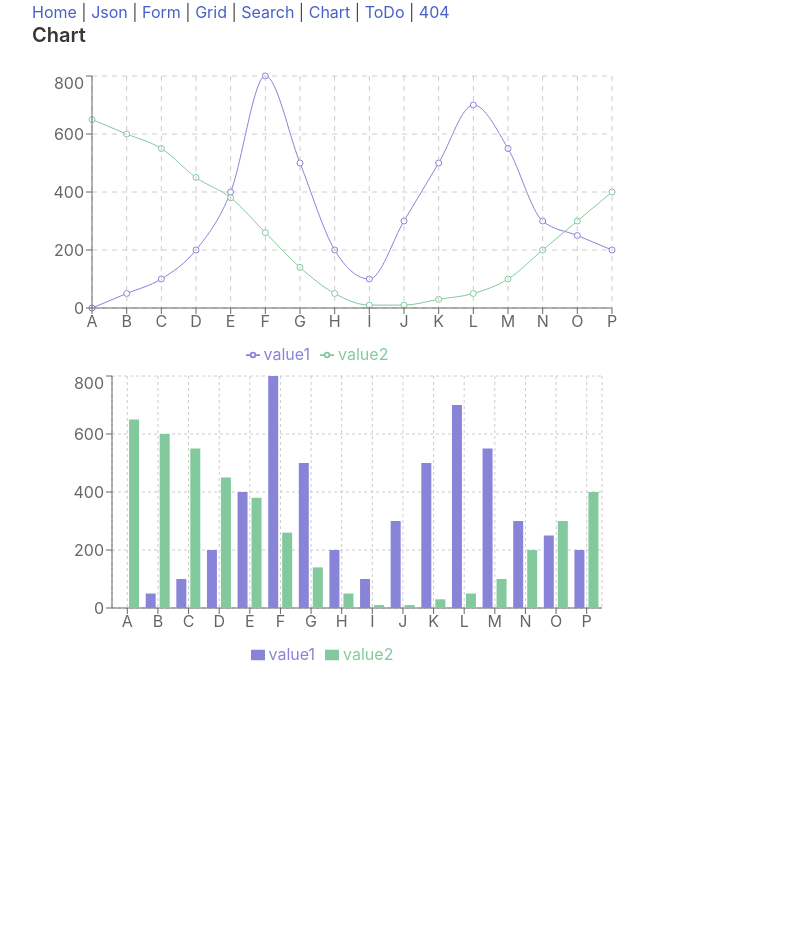
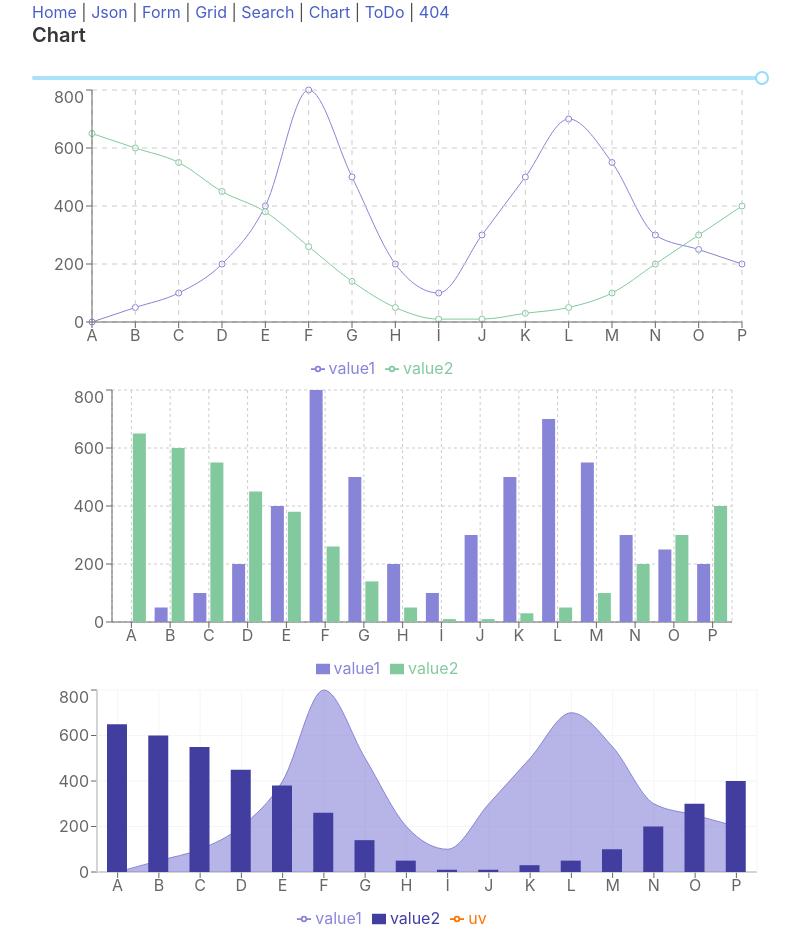
Before and after one commit to wtetsu/web-frontend-starter, a Next.js app: page /chart in a window 1280 px wide. Before the commit this address had no page. Shown: the part 48-1000 px from the top of the page, without its empty margins (32-832 px from the left). Built offline with nearby package versions, Linux system fonts and the light colour scheme.

Commit message:
Improve chart example

```diff
--- a/package.json
+++ b/package.json
@@ -21,6 +21,7 @@
     "immer": "^9.0.5",
     "localforage": "^1.10.0",
     "next": "11.0.1",
+    "rc-slider": "^9.7.2",
     "react": "17.0.2",
     "react-datepicker": "^4.2.1",
     "react-dom": "17.0.2",
--- a/pages/chart.tsx
+++ b/pages/chart.tsx
@@ -1,7 +1,11 @@
 import React, { useReducer, useEffect } from "react";
+import Slider from "rc-slider";
 import immer from "immer";
+import "rc-slider/assets/index.css";
 
 import {
+  ComposedChart,
+  Area,
   LineChart,
   Line,
   CartesianGrid,
@@ -21,18 +25,28 @@ import { Header } from "../components/Header";
 
 type State = {
   records: Object[];
+  rate: number;
 };
 
-type Action = {
-  type: "records";
-  value: any;
-};
+type Action =
+  | {
+      type: "records";
+      value: any;
+    }
+  | {
+      type: "rate";
+      value: number;
+    };
 
 const reducer = (state: State, action: Action): State => {
   switch (action.type) {
     case "records":
       return immer(state, (d) => {
         d.records = action.value;
+      });
+    case "rate":
+      return immer(state, (d) => {
+        d.rate = action.value;
       });
     default:
       throw new Error("Unexpected action.type:" + action.type);
@@ -42,6 +56,7 @@ const reducer = (state: State, action: Action): State => {
 const Chart = () => {
   const initialState: State = {
     records: [],
+    rate: 100,
   };
   const [state, dispatch] = useReducer(reducer, initialState);
 
@@ -61,18 +76,21 @@ const Chart = () => {
       <Header />
       <div className="content">
         <h1 className="subtitle is-5">Chart</h1>
-        <LineChart width={600} height={300} data={state.records} margin={{ top: 5, right: 20, bottom: 5, left: 0 }}>
+
+        <Slider value={state.rate} onChange={(value) => dispatch({ type: "rate", value })} />
+
+        <LineChart width={730} height={300} data={state.records} margin={{ top: 5, right: 20, bottom: 5, left: 0 }}>
           <Line type="monotone" dataKey="value1" stroke="#8884d8" />
           <Line type="monotone" dataKey="value2" stroke="#82ca9d" />
           <CartesianGrid stroke="#ccc" strokeDasharray="5 5" />
           <XAxis dataKey="name" />
-          <YAxis />
+          <YAxis domain={[0, (dataMax) => (dataMax * state.rate) / 100]} />
           <Tooltip />
           <Legend />
         </LineChart>
 
         <BarChart
-          width={600}
+          width={730}
           height={300}
           data={state.records}
           margin={{
@@ -84,21 +102,23 @@ const Chart = () => {
         >
           <CartesianGrid strokeDasharray="3 3" />
           <XAxis dataKey="name" />
-          <YAxis />
+          <YAxis domain={[0, (dataMax) => (dataMax * state.rate) / 100]} />
           <Tooltip />
           <Legend />
           <Bar dataKey="value1" fill="#8884d8" />
           <Bar dataKey="value2" fill="#82ca9d" />
         </BarChart>
 
-        <PieChart width={600} height={400}>
-          <Pie dataKey="uv" isAnimationActive={false} data={state.records} outerRadius={120} label>
-            {state.records.map((entry, index) => (
-              <Cell key={`cell-${index}`} fill={COLORS[index % COLORS.length]} />
-            ))}
-          </Pie>
+        <ComposedChart width={730} height={250} data={state.records}>
+          <XAxis dataKey="name" />
+          <YAxis domain={[0, (dataMax) => (dataMax * state.rate) / 100]} />
           <Tooltip />
-        </PieChart>
+          <Legend />
+          <CartesianGrid stroke="#f5f5f5" />
+          <Area type="monotone" dataKey="value1" fill="#8884d8" stroke="#8884d8" />
+          <Bar dataKey="value2" barSize={20} fill="#413ea0" />
+          <Line type="monotone" dataKey="uv" stroke="#ff7300" />
+        </ComposedChart>
       </div>
     </>
   );
```
Also changed, not shown: 1 other file (tests, documents, lock files or other folders).
